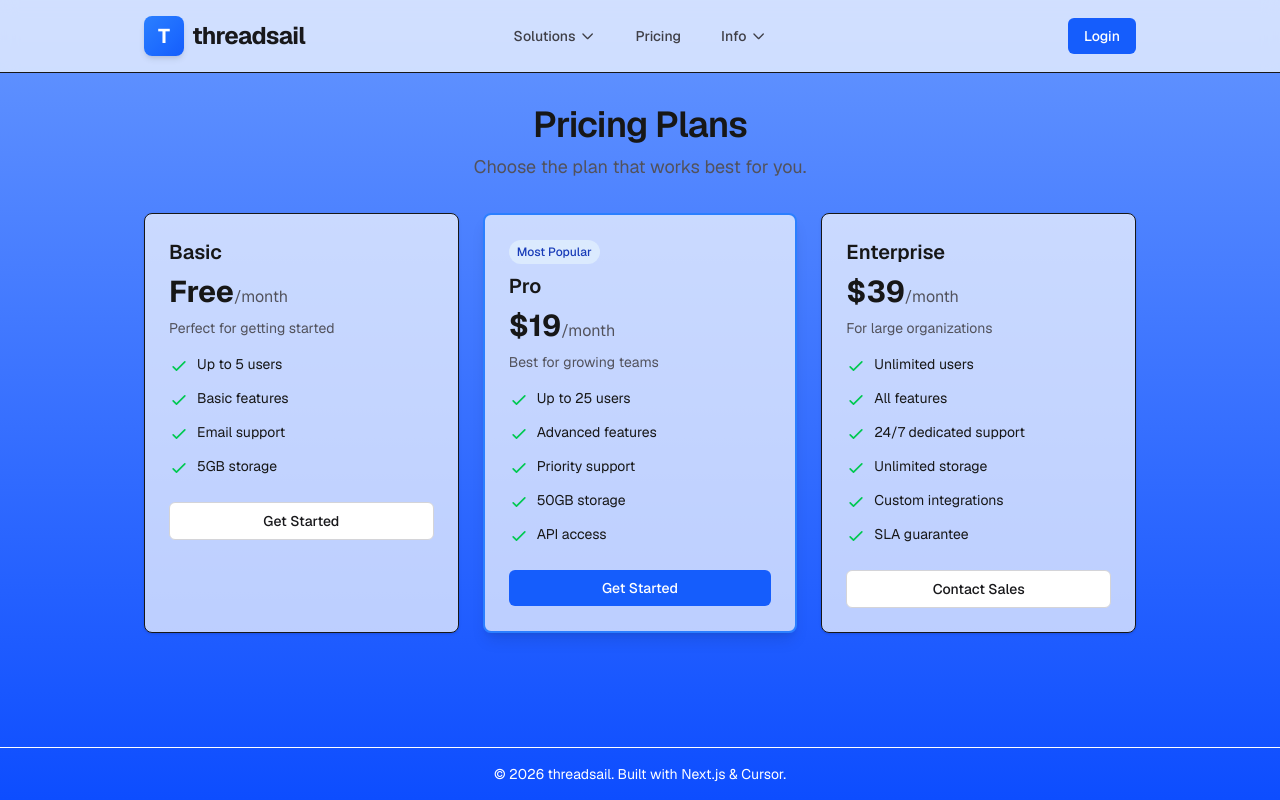
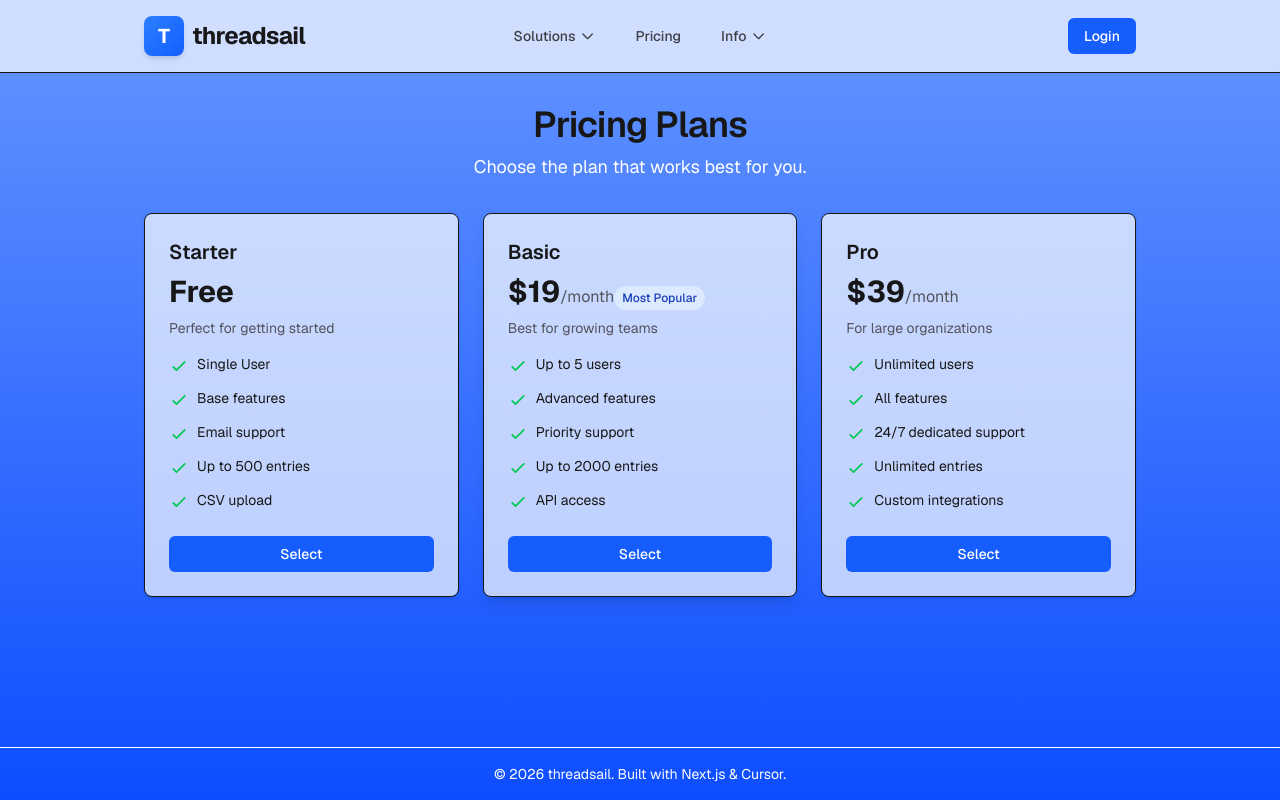
Before and after one commit to threadsail/IEPmobile, a Next.js app: page /pricing in a window 1280 px wide. Built offline with nearby package versions, Linux system fonts and the light colour scheme.

Commit message:
Improve footer functionality in layout.tsx: add social media icons and update copyright text for enhanced user engagement.

```diff
--- a/src/app/page.tsx
+++ b/src/app/page.tsx
@@ -2,13 +2,13 @@ export default function Home() {
   return (
     <section className="w-full space-y-8">
       <div className="space-y-3">
-        <p className="text-sm font-medium uppercase tracking-[0.2em] text-zinc-500">
+        <p className="text-sm font-medium uppercase tracking-[0.2em] text-white">
           Welcome
         </p>
         <h1 className="text-3xl font-semibold tracking-tight sm:text-4xl">
           Next.js App Router starter
         </h1>
-        <p className="max-w-2xl text-base text-zinc-600 dark:text-zinc-400">
+        <p className="max-w-2xl text-base text-white dark:text-zinc-400">
           This is a minimal homepage built with the App Router, TypeScript, and
           Tailwind CSS. Use it as a clean starting point for your next project.
         </p>
--- a/src/app/pricing/page.tsx
+++ b/src/app/pricing/page.tsx
@@ -3,19 +3,18 @@ export default function PricingPage() {
     <div className="w-full space-y-8">
       <div className="text-center">
         <h1 className="text-4xl font-semibold tracking-tight">Pricing Plans</h1>
-        <p className="mt-2 text-lg text-zinc-600 dark:text-zinc-400">
+        <p className="mt-2 text-lg text-white dark:text-zinc-400">
           Choose the plan that works best for you.
         </p>
       </div>
 
       <div className="grid gap-6 md:grid-cols-3">
-        {/* Basic Plan */}
+        {/* Starter Plan */}
         <div className="rounded-lg border bg-white/70 p-6 shadow-sm dark:bg-zinc-900/60">
           <div className="mb-4">
-            <h3 className="text-xl font-semibold">Basic</h3>
+            <h3 className="text-xl font-semibold">Starter</h3>
             <div className="mt-2">
               <span className="text-3xl font-bold">Free</span>
-              <span className="text-zinc-600 dark:text-zinc-400">/month</span>
             </div>
             <p className="mt-2 text-sm text-zinc-600 dark:text-zinc-400">
               Perfect for getting started
@@ -36,7 +35,7 @@ export default function PricingPage() {
                   d="M5 13l4 4L19 7"
                 />
               </svg>
-              <span className="text-sm">Up to 5 users</span>
+              <span className="text-sm">Single User</span>
             </li>
             <li className="flex items-start gap-2">
               <svg
@@ -52,7 +51,7 @@ export default function PricingPage() {
                   d="M5 13l4 4L19 7"
                 />
               </svg>
-              <span className="text-sm">Basic features</span>
+              <span className="text-sm">Base features</span>
             </li>
             <li className="flex items-start gap-2">
               <svg
@@ -84,26 +83,40 @@ export default function PricingPage() {
                   d="M5 13l4 4L19 7"
                 />
               </svg>
-              <span className="text-sm">5GB storage</span>
+              <span className="text-sm">Up to 500 entries</span>
+            </li>
+            <li className="flex items-start gap-2">
+              <svg
+                className="mt-0.5 h-5 w-5 flex-shrink-0 text-green-500"
+                fill="none"
+                stroke="currentColor"
+                viewBox="0 0 24 24"
+              >
+                <path
+                  strokeLinecap="round"
+                  strokeLinejoin="round"
+                  strokeWidth={2}
+                  d="M5 13l4 4L19 7"
+                />
+              </svg>
+              <span className="text-sm">CSV upload</span>
             </li>
           </ul>
-          <button className="w-full rounded-md border border-zinc-300 bg-white px-4 py-2 text-sm font-medium text-zinc-900 transition-colors hover:bg-zinc-50 dark:border-zinc-700 dark:bg-zinc-800 dark:text-zinc-100 dark:hover:bg-zinc-700">
-            Get Started
+          <button className="w-full rounded-md bg-blue-600 px-4 py-2 text-sm font-medium text-white transition-colors hover:bg-blue-700">
+            Select
           </button>
         </div>
 
-        {/* Pro Plan - Featured */}
-        <div className="rounded-lg border-2 border-blue-500 bg-white/70 p-6 shadow-lg dark:bg-zinc-900/60">
+        {/* Basic Plan - Featured */}
+        <div className="rounded-lg border bg-white/70 p-6 shadow-lg dark:bg-zinc-900/60">
           <div className="mb-4">
-            <div className="mb-2">
-              <span className="inline-block rounded-full bg-blue-100 px-2 py-1 text-xs font-medium text-blue-800 dark:bg-blue-900/30 dark:text-blue-300">
-                Most Popular
-              </span>
-            </div>
-            <h3 className="text-xl font-semibold">Pro</h3>
+            <h3 className="text-xl font-semibold">Basic</h3>
             <div className="mt-2">
               <span className="text-3xl font-bold">$19</span>
               <span className="text-zinc-600 dark:text-zinc-400">/month</span>
+              <span className="inline-block rounded-full bg-blue-100 px-2 py-1 text-xs font-medium text-blue-800 dark:bg-blue-900/30 dark:text-blue-300">
+               Most Popular
+              </span>
             </div>
             <p className="mt-2 text-sm text-zinc-600 dark:text-zinc-400">
               Best for growing teams
@@ -124,7 +137,7 @@ export default function PricingPage() {
                   d="M5 13l4 4L19 7"
                 />
               </svg>
-              <span className="text-sm">Up to 25 users</span>
+              <span className="text-sm">Up to 5 users</span>
             </li>
             <li className="flex items-start gap-2">
               <svg
@@ -172,7 +185,7 @@ export default function PricingPage() {
                   d="M5 13l4 4L19 7"
                 />
               </svg>
-              <span className="text-sm">50GB storage</span>
+              <span className="text-sm">Up to 2000 entries</span>
             </li>
             <li className="flex items-start gap-2">
               <svg
@@ -192,14 +205,14 @@ export default function PricingPage() {
             </li>
           </ul>
           <button className="w-full rounded-md bg-blue-600 px-4 py-2 text-sm font-medium text-white transition-colors hover:bg-blue-700">
-            Get Started
+            Select
           </button>
         </div>
 
-        {/* Enterprise Plan */}
+        {/* Pro Plan */}
         <div className="rounded-lg border bg-white/70 p-6 shadow-sm dark:bg-zinc-900/60">
           <div className="mb-4">
-            <h3 className="text-xl font-semibold">Enterprise</h3>
+            <h3 className="text-xl font-semibold">Pro</h3>
             <div className="mt-2">
               <span className="text-3xl font-bold">$39</span>
               <span className="text-zinc-600 dark:text-zinc-400">/month</span>
@@ -271,7 +284,7 @@ export default function PricingPage() {
                   d="M5 13l4 4L19 7"
                 />
               </svg>
-              <span className="text-sm">Unlimited storage</span>
+              <span className="text-sm">Unlimited entries</span>
             </li>
             <li className="flex items-start gap-2">
               <svg
@@ -289,25 +302,10 @@ export default function PricingPage() {
               </svg>
               <span className="text-sm">Custom integrations</span>
             </li>
-            <li className="flex items-start gap-2">
-              <svg
-                className="mt-0.5 h-5 w-5 flex-shrink-0 text-green-500"
-                fill="none"
-                stroke="currentColor"
-                viewBox="0 0 24 24"
-              >
-                <path
-                  strokeLinecap="round"
-                  strokeLinejoin="round"
-                  strokeWidth={2}
-                  d="M5 13l4 4L19 7"
-                />
-              </svg>
-              <span className="text-sm">SLA guarantee</span>
-            </li>
+
           </ul>
-          <button className="w-full rounded-md border border-zinc-300 bg-white px-4 py-2 text-sm font-medium text-zinc-900 transition-colors hover:bg-zinc-50 dark:border-zinc-700 dark:bg-zinc-800 dark:text-zinc-100 dark:hover:bg-zinc-700">
-            Contact Sales
+          <button className="w-full rounded-md bg-blue-600 px-4 py-2 text-sm font-medium text-white transition-colors hover:bg-blue-700">
+            Select
           </button>
         </div>
       </div>
```
